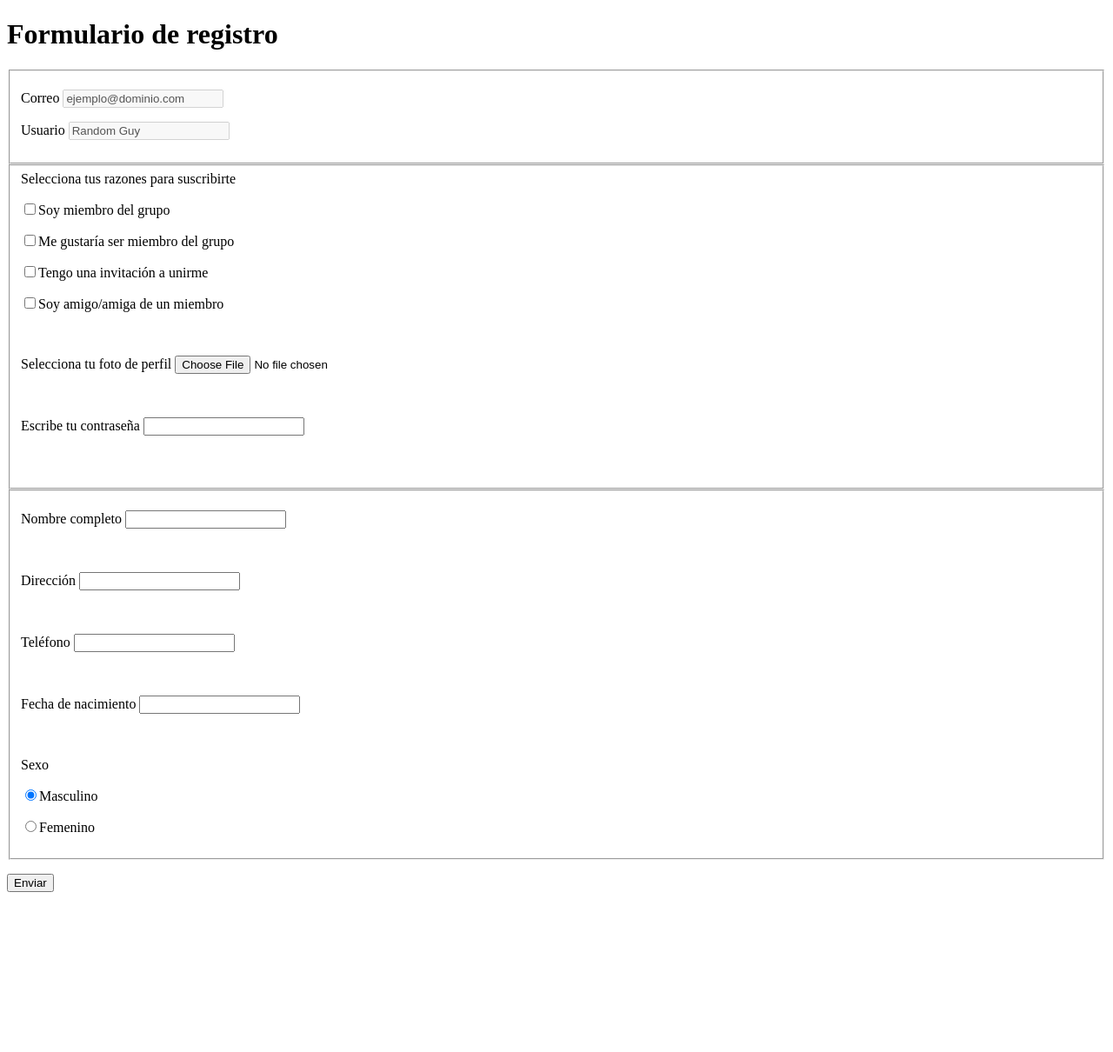
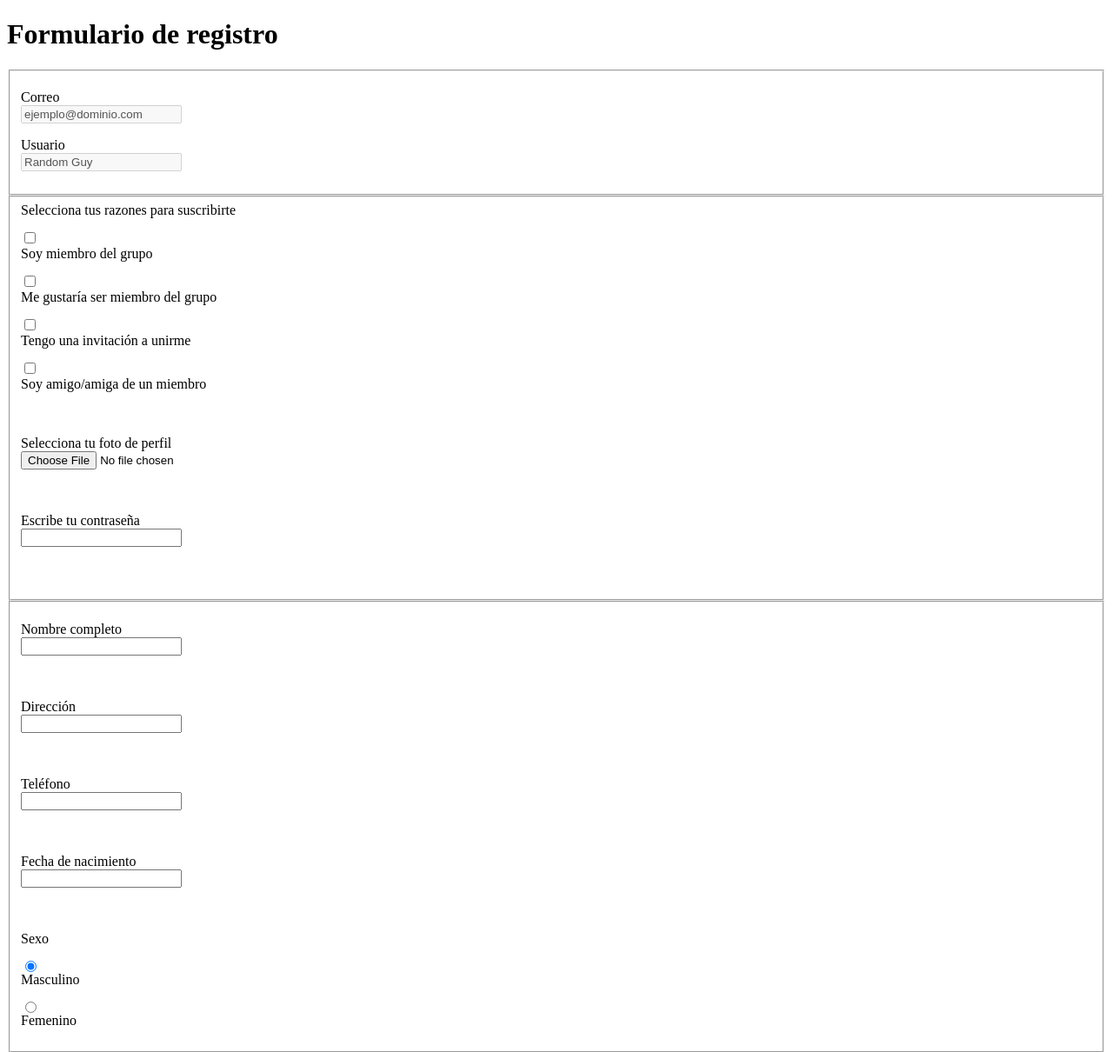
Before and after one commit to FerPerales/Practicas-programacion-web, a PHP site: page /registro.html in a window 1280 px wide. Shown: the top 1210 px of the page at 87% size. Before the commit the page ends 1026 px from the top, so only its background shows below. Run offline with PHP 8.4, Linux system fonts and the light colour scheme.

```diff
--- a/Practicas/Practica 11/css/style.css
+++ b/Practicas/Practica 11/css/style.css
@@ -1,4 +1,9 @@
 .error {
 	display: block;
 	visibility: hidden;
+	color: red;
 }
+
+label, input{
+	display: block
+}
```
